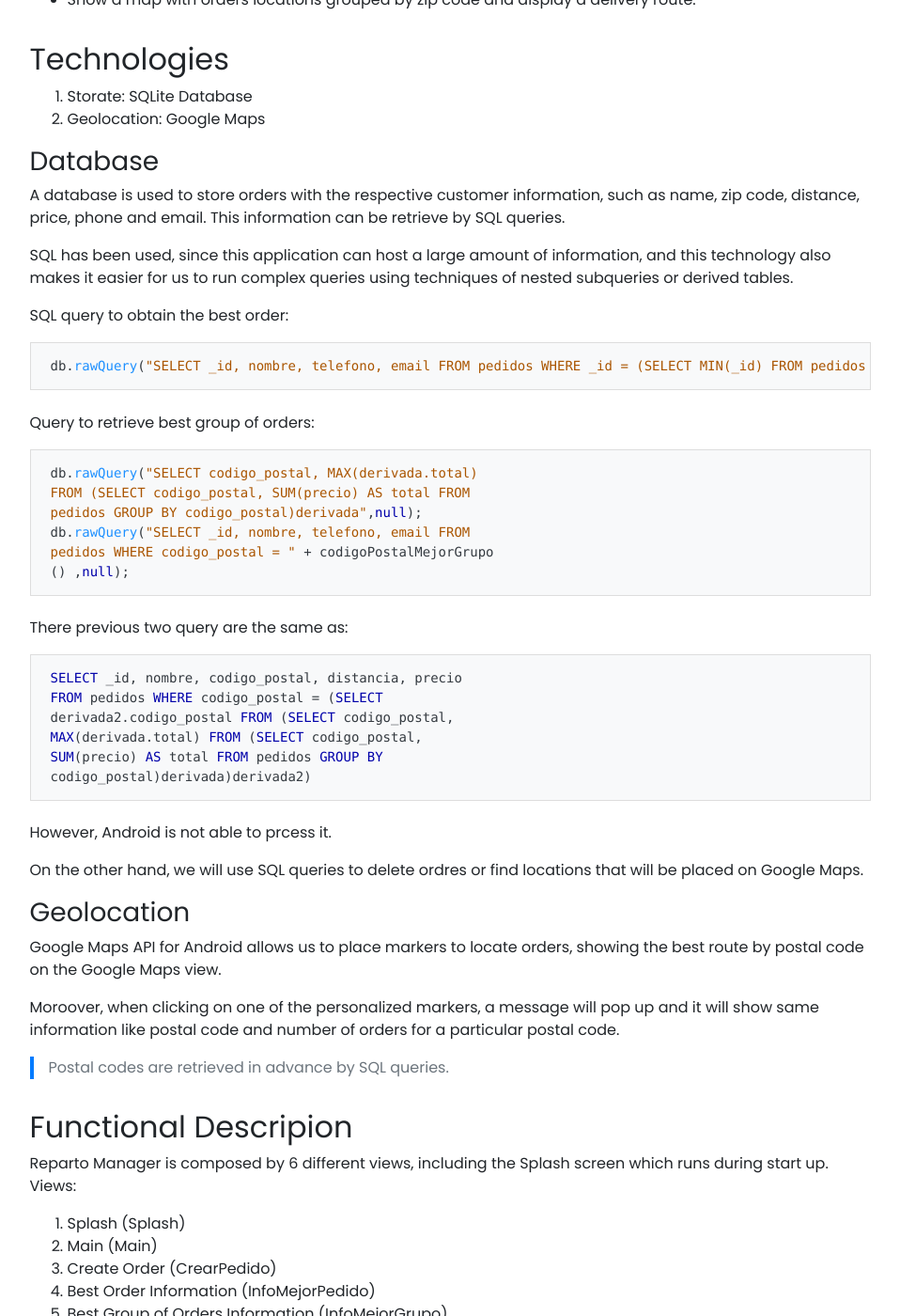
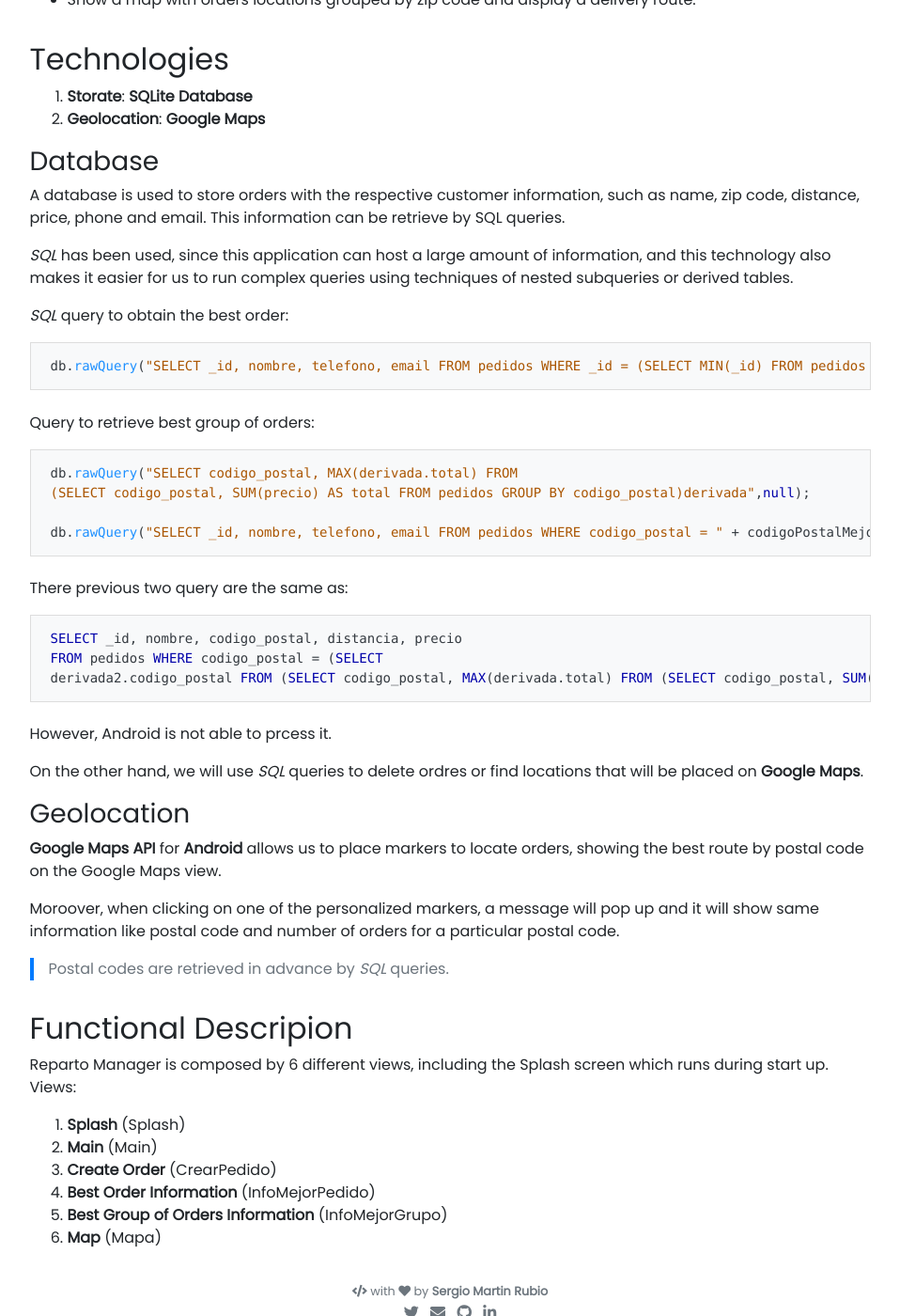
Before and after one commit to jackhman/sergio-martin-rubio-site, a Jekyll site: the page built from _projects/reparto-manager.md, in a window 1280 px wide and 1400 px high, scrolled down 1100 px. Shown: the whole window at 94% size, without its empty margins (161-1119 px from the left). Built offline with Jekyll 4.4.1, drawn with Linux system fonts in a browser that asks for light colours; nearby versions of some CDN libraries; comment, search, counter and statistics services are not loaded; some of the changed text lies outside the part shown.

Commit message:
update project

````diff
--- a/_projects/reparto-manager.md
+++ b/_projects/reparto-manager.md
@@ -9,7 +9,7 @@ description: Android App to manage your orders.
 
 {% include video.html id="UrYdKVSVUbI" %}
 
-Reparto Manager is a simple and light application made for delivery companies, and its main purpose is to optimize the management of orders based on locations, sale prices, and order priorities. Through an intuitive interface, Reparto Manager will allow you to generate new orders and improve logistics.
+**Reparto Manager** is a simple and light application made for delivery companies, and its main purpose is to optimize the management of orders based on locations, sale prices, and order priorities. Through an intuitive interface, Reparto Manager will allow you to generate new orders and improve logistics.
 
 ## Features
 
@@ -22,16 +22,16 @@ for those who have the same cod_postal. The group price is the sum of all orders
 
 ## Technologies
 
-1. Storate: SQLite Database
-2. Geolocation: Google Maps
+1. **Storate**: **SQLite Database**
+2. **Geolocation**: **Google Maps**
 
 ### Database
 A database is used to store orders with the respective customer information, such as name, zip code, distance, price, phone and email. This information can be retrieve by SQL queries.
 
-SQL has been used, since this application can host a large amount of information, and this technology also makes it easier for us to run complex queries using techniques of
+_SQL_ has been used, since this application can host a large amount of information, and this technology also makes it easier for us to run complex queries using techniques of
 nested subqueries or derived tables.
 
-SQL query to obtain the best order:
+_SQL_ query to obtain the best order:
 
 ```java
 db.rawQuery("SELECT _id, nombre, telefono, email FROM pedidos WHERE _id = (SELECT MIN(_id) FROM pedidos WHERE precio IN (SELECT MAX(precio) FROM pedidos WHERE distancia IN (SELECT MIN(distancia) FROM pedidos)))", null);
@@ -39,43 +39,38 @@ db.rawQuery("SELECT _id, nombre, telefono, email FROM pedidos WHERE _id = (SELEC
 Query to retrieve best group of orders:
 
 ```java
-db.rawQuery("SELECT codigo_postal, MAX(derivada.total)
-FROM (SELECT codigo_postal, SUM(precio) AS total FROM
-pedidos GROUP BY codigo_postal)derivada",null);
-db.rawQuery("SELECT _id, nombre, telefono, email FROM
-pedidos WHERE codigo_postal = " + codigoPostalMejorGrupo
-() ,null);
+db.rawQuery("SELECT codigo_postal, MAX(derivada.total) FROM
+(SELECT codigo_postal, SUM(precio) AS total FROM pedidos GROUP BY codigo_postal)derivada",null);
+
+db.rawQuery("SELECT _id, nombre, telefono, email FROM pedidos WHERE codigo_postal = " + codigoPostalMejorGrupo() ,null);
 ```
 
 There previous two query are the same as:
 ```sql
 SELECT _id, nombre, codigo_postal, distancia, precio
 FROM pedidos WHERE codigo_postal = (SELECT
-derivada2.codigo_postal FROM (SELECT codigo_postal,
-MAX(derivada.total) FROM (SELECT codigo_postal,
-SUM(precio) AS total FROM pedidos GROUP BY
-codigo_postal)derivada)derivada2)
+derivada2.codigo_postal FROM (SELECT codigo_postal, MAX(derivada.total) FROM (SELECT codigo_postal, SUM(precio) AS total FROM pedidos GROUP BY codigo_postal)derivada)derivada2)
 ```
 
 However, Android is not able to prcess it.
 
-On the other hand, we will use SQL queries to delete ordres or find locations that will be placed on Google Maps.
+On the other hand, we will use _SQL_ queries to delete ordres or find locations that will be placed on **Google Maps**.
 
 ### Geolocation
 
-Google Maps API for Android allows us to place markers to locate orders, showing the best route by postal code on the Google Maps view.
+**Google Maps API** for **Android** allows us to place markers to locate orders, showing the best route by postal code on the Google Maps view.
 
 Moroover, when clicking on one of the personalized markers, a message will pop up and it will show same information like postal code and number of orders for a particular postal code.
 
->Postal codes are retrieved in advance by SQL queries.
+>Postal codes are retrieved in advance by _SQL_ queries.
 
 ## Functional Descripion
 
 Reparto Manager is composed by 6 different views, including the Splash screen which runs during start up. Views:
 
-1.	Splash (Splash)
-2.	Main (Main)
-3.	Create Order (CrearPedido)
-4.	Best Order Information (InfoMejorPedido)
-5.	Best Group of Orders Information (InfoMejorGrupo)
-6.	Map (Mapa)
+1.	**Splash** (Splash)
+2.	**Main** (Main)
+3.	**Create Order** (CrearPedido)
+4.	**Best Order Information** (InfoMejorPedido)
+5.	**Best Group of Orders Information** (InfoMejorGrupo)
+6.	**Map** (Mapa)
````
